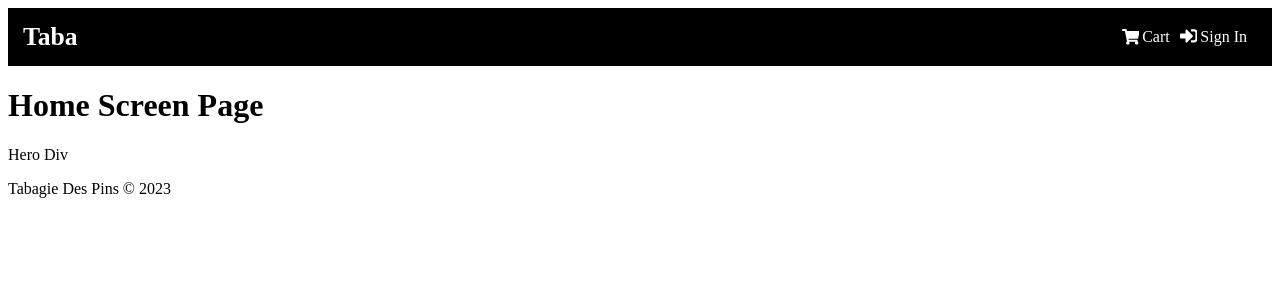
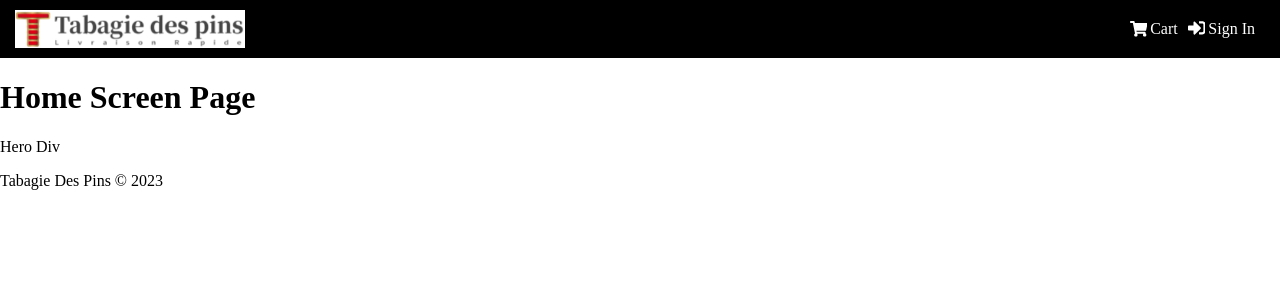
Before and after one commit to brian-pan/taba-retail, a React (Vite) app in the folder frontend/: page / in a window 1280 px wide. Shown: the top 300 px of the page. Built offline with nearby package versions, Linux system fonts and the light colour scheme.

Commit message:
add logo

```diff
--- a/frontend/src/App.tsx
+++ b/frontend/src/App.tsx
@@ -10,7 +10,7 @@ const App = () => {
   return (
     <>
       <div className="wrapper">
-        <Header logoName="Taba" />
+        <Header logoName="Tabagie Des Pins" />
         <ToastContainer />
 
         <div>
--- a/frontend/src/assets/styles/components/Header.scss
+++ b/frontend/src/assets/styles/components/Header.scss
@@ -14,10 +14,17 @@ header {
   padding: 5px 15px;
 }
 
-.header__logo-name {
+.header__logo-link {
   color: #fff;
   font-size: 1.6rem;
   font-weight: 700;
+  display: flex;
+  align-items: center;
+  justify-content: center;
+}
+
+.header__logo-image {
+  width: $relative-unit * 3;
 }
 
 .header__dropdown-component {
--- a/frontend/src/assets/styles/index.scss
+++ b/frontend/src/assets/styles/index.scss
@@ -0,0 +1,4 @@
+body {
+  margin: 0;
+  padding: 0;
+}
--- a/frontend/src/components/Header.tsx
+++ b/frontend/src/components/Header.tsx
@@ -12,6 +12,7 @@ import { useSelector, useDispatch } from "react-redux";
 
 import { useLogoutMutation } from "../slices/apiSlices/usersApiSlice";
 import { clearCredentials } from "../slices/feSlices/authenticationSlice";
+import logo from "../assets/images/logo/logo-old.png";
 import "../assets/styles/components/Header.scss";
 
 interface HeaderProps {
@@ -41,8 +42,17 @@ const Header: React.FunctionComponent<HeaderProps> = (props) => {
   return (
     <header className="header">
       <div className="header__logo">
-        <Link className="header__logo-name" to="/">
-          {props.logoName}
+        <Link
+          className="header__logo-link"
+          to="/"
+          aria-labelledby="headerLogoImage"
+        >
+          <img
+            className="header__logo-image"
+            id="headerLogoImage"
+            src={logo}
+            alt={props.logoName}
+          />
         </Link>
       </div>
 
--- a/frontend/src/main.tsx
+++ b/frontend/src/main.tsx
@@ -17,6 +17,7 @@ import RegisterScreen from "./screens/RegisterScreen.tsx";
 import LoginScreen from "./screens/LoginScreen.tsx";
 import ProfileScreen from "./screens/ProfileScreen.tsx";
 import "./assets/styles/index.scss";
+// import "./assets/styles/bootstrap.custom.css";
 
 const router = createBrowserRouter(
   createRoutesFromElements(
```
Also changed, not shown: frontend/src/assets/images/logo/logo-old.png (added), frontend/src/assets/styles/bootstrap.custom.scss (added).
